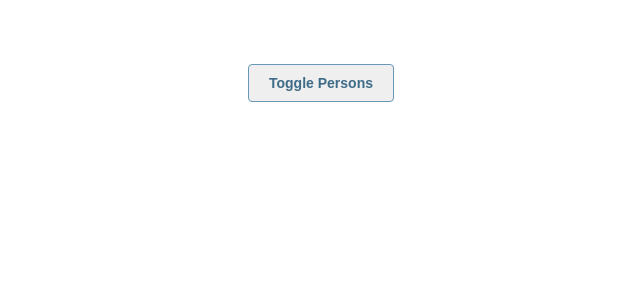
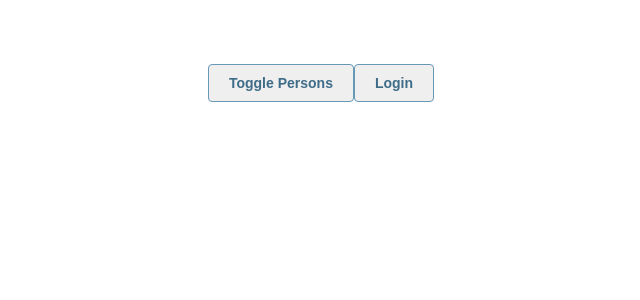
Before and after one commit to thehaystacker/reactjs-playground, a React app: page / in a window 1280 px wide. Shown: the top 300 px of the page, without its empty margins (319-959 px from the left). Built offline with nearby package versions, Linux system fonts and the light colour scheme.

Commit message:
Context API

```diff
--- a/src/Components/App/App.js
+++ b/src/Components/App/App.js
@@ -2,6 +2,8 @@ import React, { Component } from "react";
 import "./App.css";
 import Header from "../Header/Header.js";
 import Persons from "../Persons/Persons.js";
+
+export const AuthContext = React.createContext(false);
 
 class App extends Component {
   constructor(props) {
@@ -13,7 +15,8 @@ class App extends Component {
   state = {
     persons: [{ name: "Sangeeth", age: 24 }, { name: "Sarath", age: 20 }],
     showPersons: false,
-    togglePersonsCount: 0
+    togglePersonsCount: 0,
+    isAuthenticated: false
   };
 
   // UNSAFE_componentWillMount() {
@@ -36,21 +39,27 @@ class App extends Component {
       return {
         showPersons,
         togglePersonsCount: prevState.togglePersonsCount + 1
-      }
+      };
     });
 
-    console.log('[fnTogglePersons > togglePersonsCount]', this.state.togglePersonsCount);
-
+    console.log(
+      "[fnTogglePersons > togglePersonsCount]",
+      this.state.togglePersonsCount
+    );
   };
 
   fnDeletePerson = idx => {
-    console.log('[idx]', idx);
+    console.log("[idx]", idx);
 
     let persons = [...this.state.persons];
     persons.splice(idx, 1);
 
-    this.setState({persons});
+    this.setState({ persons });
   };
+
+  fnLoginBtn = () => {
+    this.setState({ isAuthenticated: true });
+  }
 
   render() {
     // console.log("[App.js] render");
@@ -58,17 +67,24 @@ class App extends Component {
     let persons = null;
     if (this.state.showPersons) {
       persons = (
-        <Persons
-          persons={this.state.persons}
-          showPersons={this.state.showPersons}
-          eventDeletePersons={this.fnDeletePerson}
-        />
+        <AuthContext.Provider value={this.state.isAuthenticated}>
+          <Persons
+            persons={this.state.persons}
+            showPersons={this.state.showPersons}
+            eventDeletePersons={this.fnDeletePerson}
+          />
+        </AuthContext.Provider>
       );
     }
 
     return (
       <div className="App" id="App">
-        <Header eventTogglePersons={this.fnTogglePersons} />
+        <AuthContext.Provider value={this.state.isAuthenticated}>
+          <Header
+            eventTogglePersons={this.fnTogglePersons}
+            eventLoginBtn={this.fnLoginBtn}
+          />
+        </AuthContext.Provider>
 
         {persons}
       </div>
--- a/src/Components/Header/Header.js
+++ b/src/Components/Header/Header.js
@@ -1,12 +1,35 @@
 import React from "react";
 import styles from "./Header.module.css";
+import { AuthContext } from "../App/App";
 
 const Header = props => {
   return (
     <div className={styles.AppHeader}>
-      <button type="button" className="btn-toggle" onClick={props.eventTogglePersons}>
+      <button
+        type="button"
+        className="btn-toggle"
+        onClick={props.eventTogglePersons}
+      >
         Toggle Persons
       </button>
+
+      <AuthContext.Consumer>
+        {auth =>
+          auth ? (
+            <button type="button" className="btn-toggle">
+              Logout
+            </button>
+          ) : (
+            <button
+              type="button"
+              className="btn-toggle"
+              onClick={props.eventLoginBtn}
+            >
+              Login
+            </button>
+          )
+        }
+      </AuthContext.Consumer>
     </div>
   );
 };
--- a/src/Components/Persons/Person/Person.js
+++ b/src/Components/Persons/Person/Person.js
@@ -1,4 +1,6 @@
 import React, {Component} from 'react';
+
+import {AuthContext} from '../../App/App.js';
 
 class Person extends Component {
   constructor(props) {
@@ -21,6 +23,9 @@ class Person extends Component {
 
     return (
       <div className="PersonCard">
+        <AuthContext.Consumer>
+         {auth => auth ? <p>I'm Authenticated</p> : ''}
+        </AuthContext.Consumer>
         <h4>{this.props.name}</h4>
       </div>
     )
```
